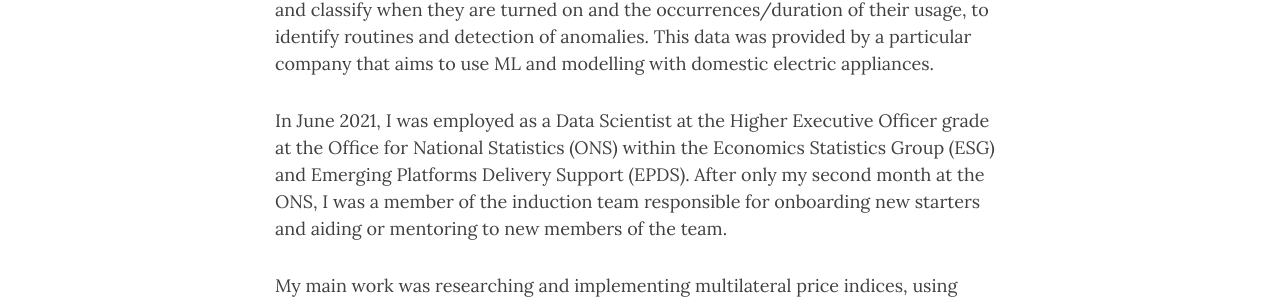
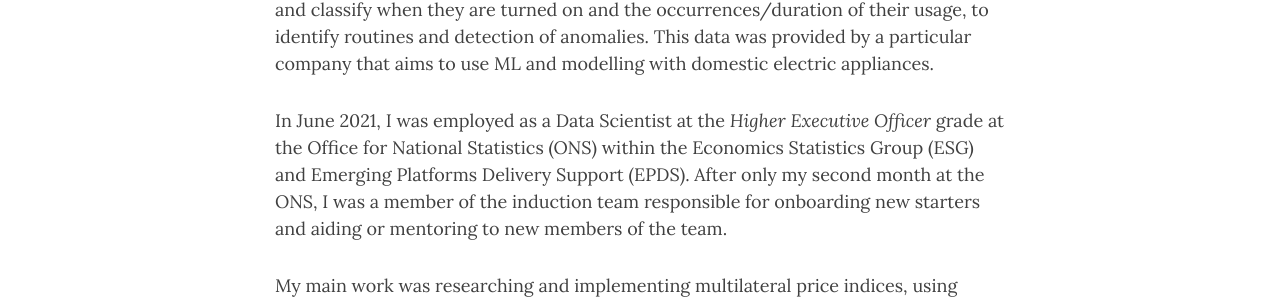
Before and after one commit to drrobotk/drrobotk.github.io, a Jekyll site: the page built from aboutme.md, in a window 1280 px wide and 1400 px high, scrolled down 1406 px. Shown: the part 151-454 px from the top of the window. Built offline with Jekyll 4.4.1, drawn with Linux system fonts in a browser that asks for light colours; nearby versions of some CDN libraries; formulas are drawn with MathJax 3; comment, search, counter and statistics services are not loaded; some of the changed text lies outside the part shown.

Commit message:
Update cv.

```diff
--- a/aboutme.md
+++ b/aboutme.md
@@ -20,7 +20,7 @@
 
 I am also experienced with data science and machine learning R and Python libraries (e.g Scikit-learn, Keras, Tensorflow) as well as data visualization tools such as Tableau. As a freelance data scientist, I analysed instantaneous power consumption data of a large number of households with ML to identify various devices (e.g the TV or kettle) and classify when they are turned on and the occurrences/duration of their usage, to identify routines and detection of anomalies. This data was provided by a particular company that aims to use ML and modelling with domestic electric appliances.
 
-In June 2021, I was employed as a Data Scientist at the Higher Executive Officer grade at the Office for National Statistics (ONS) within the Economics Statistics Group (ESG) and Emerging Platforms Delivery Support (EPDS). After only my second month at the ONS, I was a member of the induction team responsible for onboarding new starters and aiding or mentoring to new members of the team.
+In June 2021, I was employed as a Data Scientist at the *Higher Executive Officer* grade at the Office for National Statistics (ONS) within the Economics Statistics Group (ESG) and Emerging Platforms Delivery Support (EPDS). After only my second month at the ONS, I was a member of the induction team responsible for onboarding new starters and aiding or mentoring to new members of the team.
 
 My main work was researching and implementing multilateral price indices, using calculations and time series extension methods in Python. This work was as part of an ETL Reproducible Analytical Pipeline (RAP) on Cloudera with Apache Spark for the treatment of [alternative data sources](https://www.ons.gov.uk/economy/inflationandpriceindices/articles/introducingalternativedataintoconsumerpricestatisticsaggregationandweights/2021-11-09) (scanner and web-scraped data) and [new index methods](https://www.ons.gov.uk/economy/inflationandpriceindices/articles/newindexnumbermethodsinconsumerpricestatistics/2020-09-01) (e.g multilateral methods) which will be used to determine the consumer price index (CPI) in the future.
 
@@ -32,7 +32,7 @@
 
 After working closely with methodology on index numbers, I was invited to join the Index Numbers Expert Group (INEG) and the Data Science and High-performance computing (DaSH) expert group. I also delivered a presentation in a seminar to my team and deparment, to introduce the concept of Pandas UDFs. This turned out to be a success as I got good engagement and questions after the presentation, as well as interest from other parties in DaSH, to watch the recording and slides. I also presented a seminar aimed at people both little and extensive knowledge of the subjects, and a Jupyter Notebook of worked examples. I discussed this material with a computing specialist, and with their feedback have produced useful material with a full set of instructions and worked examples, which is accessible to a wider audience.
 
-In March 2022, I joined the [Data Science Campus](https://datasciencecampus.ons.gov.uk/) at the ONS with a promotion to Senior Executive Officer. My first project was on the [least cost index](https://www.ons.gov.uk/economy/inflationandpriceindices/articles/trackingthelowestcostgroceryitemsukexperimentalanalysis/april2021toapril2022), which was published in May 2022, where I played a significant role in researching and implementing the price index and aggregation methods. This was used to track the prices over time of the lowest-cost grocery items for 30 products over multiple retailers, using web-scraped data and a data pipeline on the [Google Cloud Platform](https://cloud.google.com/). This analysis was conducted as part of the ONS's current and future analytical work related to the cost of living.
+In March 2022, I joined the [Data Science Campus](https://datasciencecampus.ons.gov.uk/) at the ONS with a promotion to *Senior Executive Officer*. My first project was on the [least cost index](https://www.ons.gov.uk/economy/inflationandpriceindices/articles/trackingthelowestcostgroceryitemsukexperimentalanalysis/april2021toapril2022), which was published in May 2022, where I played a significant role in researching and implementing the price index and aggregation methods. This was used to track the prices over time of the lowest-cost grocery items for 30 products over multiple retailers, using web-scraped data and a data pipeline on the [Google Cloud Platform](https://cloud.google.com/). This analysis was conducted as part of the ONS's current and future analytical work related to the cost of living.
 
 In April 2022, I also joined the Data Access Platform Capability And Training Support (DAPCATS) as a mentor, where I have been helping other data scientists and analysts with their work and projects. I also took part in the *Spark at the ONS* event hosted by DAPCATS and created for the launch of a new [online book](https://best-practice-and-impact.github.io/ons-spark/intro.html). This event was used to discuss various topics and resources related to Spark and Big Data, and I delivered a presentation titled *Spark application debugging, tuning and optimization*. For this talk, I discussed various tips and techniques to increase efficiency, identify bugs or bottlenecks that can cause Spark applications to be slow or fail, and tuning Spark parameters accordingly. This can help to reduce overall developer and compute time, costs for resources to run the Spark application or the environmental impact that comes with using unnecessary extra resources or having significantly longer runtimes.
 
```
